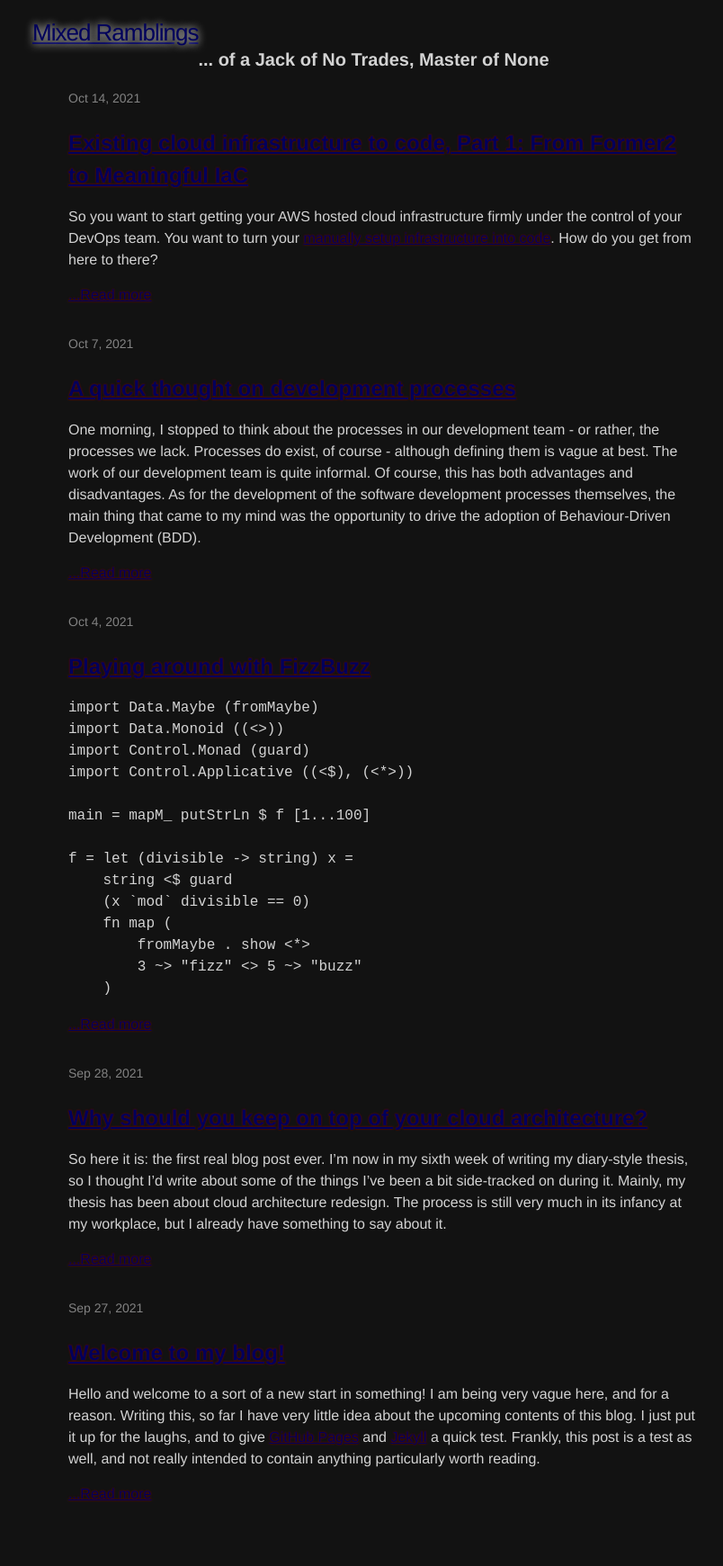
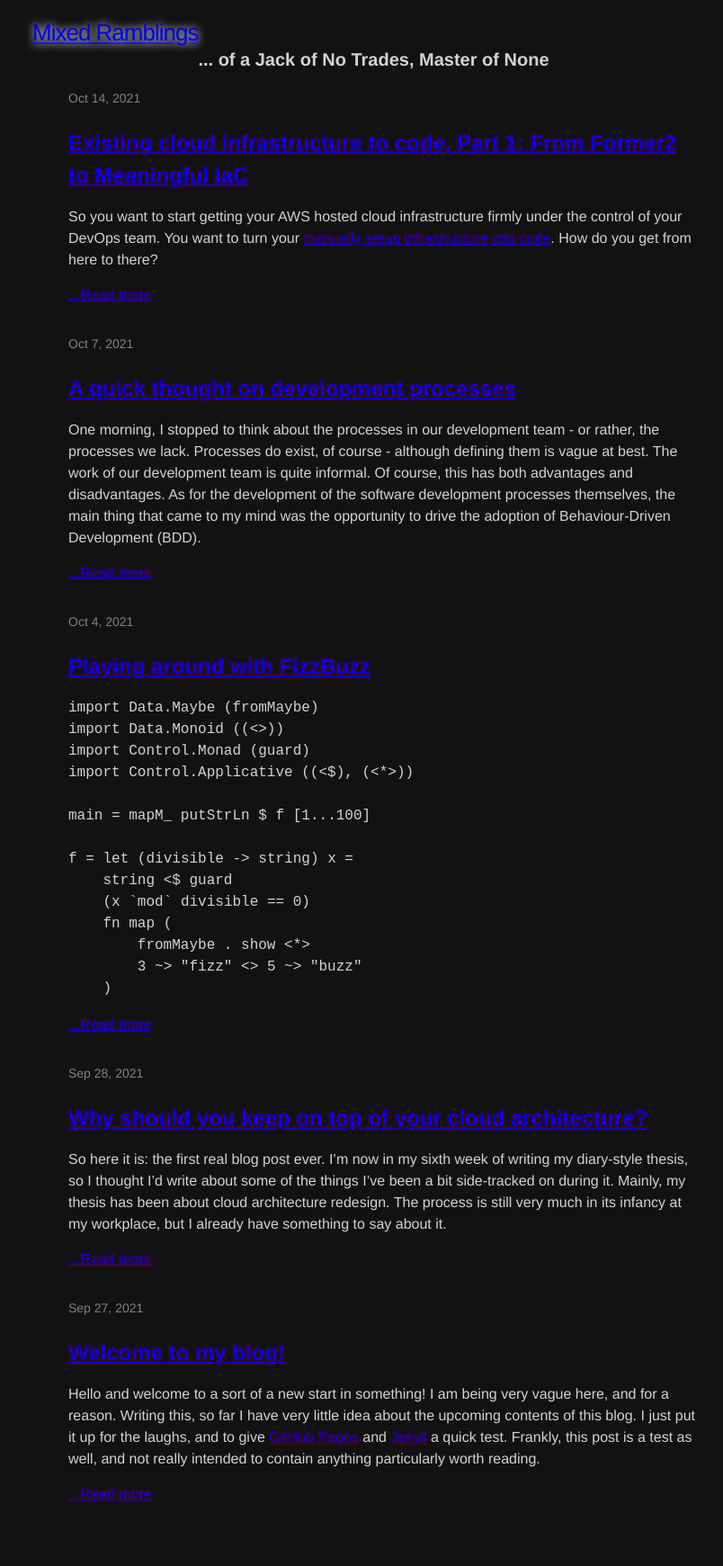
Before and after one commit to miksaraj/miksaraj.github.io, a Jekyll site: the page built from index.html, in a window 1280 px wide. Shown: the whole page at 90% size, without its empty margins (234-1038 px from the left). Built offline with Jekyll 4.4.1, drawn with Linux system fonts in a browser that asks for light colours; nearby versions of some CDN libraries.

Commit message:
New heading and link styles, again

```diff
--- a/assets/css/styles.css
+++ b/assets/css/styles.css
@@ -9,8 +9,7 @@ body {
 }
 
 a {
-    text-shadow: 0 0 2px #800000;
-    color: #00005b;
+    text-shadow: 0 0 3px #800000;
 }
 
 .page-content {
```
